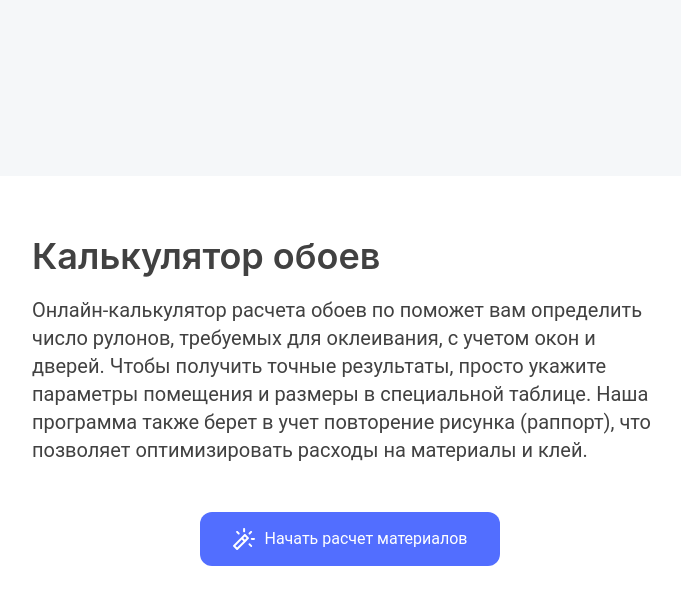
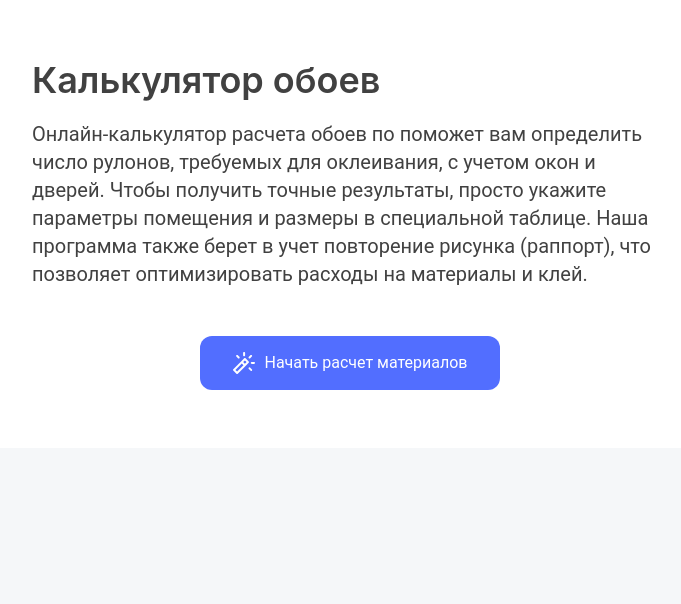
Before and after one commit to Duckkkkkkkkkkkk/wallpaper-calc, a React (Vite) app: page /calc in a window 1280 px wide. Shown: the top 604 px of the page, without its empty margins (290-971 px from the left). Built offline with nearby package versions, Linux system fonts and the light colour scheme.

Commit message:
fix(styles): adjust base styles in index.css

```diff
--- a/src/index.css
+++ b/src/index.css
@@ -1,7 +1,10 @@
 html, body, #root {
-  height: 100%;
-  margin: 0;
-  padding: 0;
   background-color: #F5F7F9;
   font-family: "Inter", sans-serif;
 }
+
+body {
+  height: 100vh;
+  margin: 0;
+  overflow-y: auto;
+}
```
